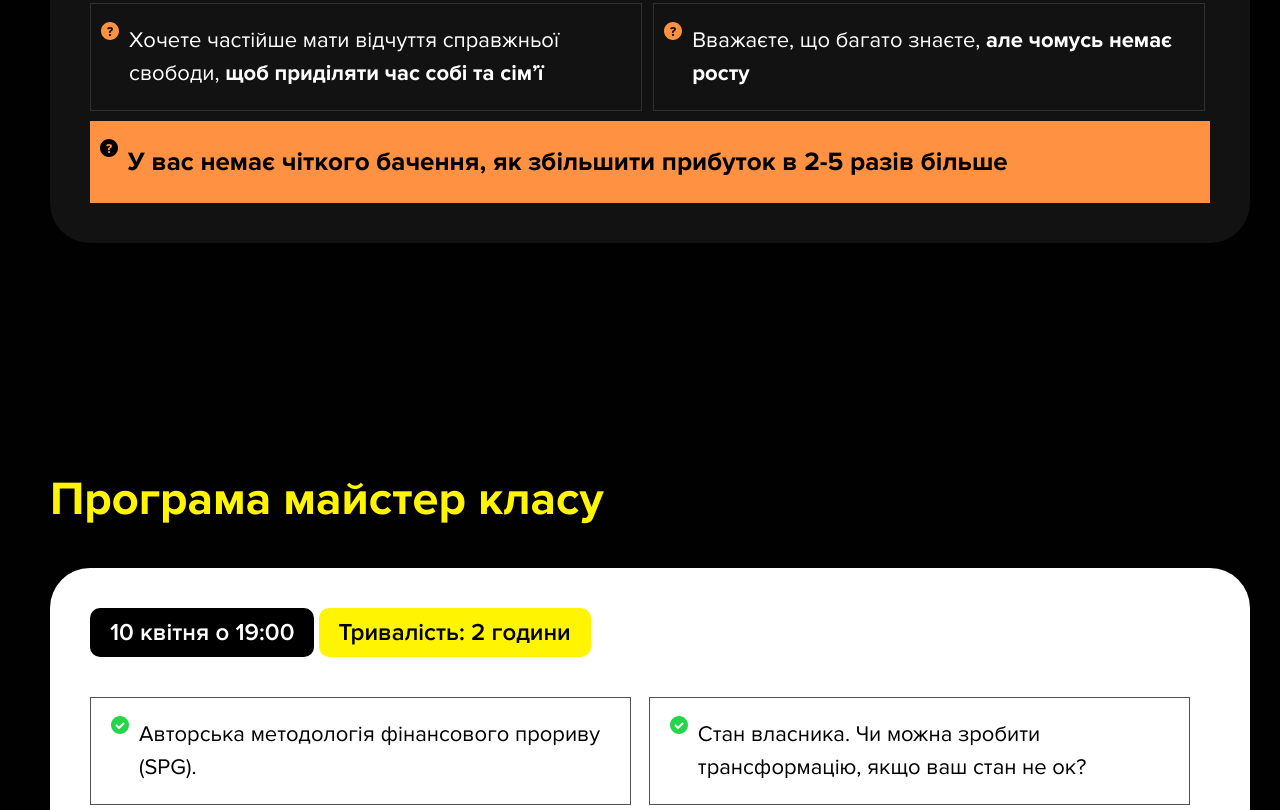
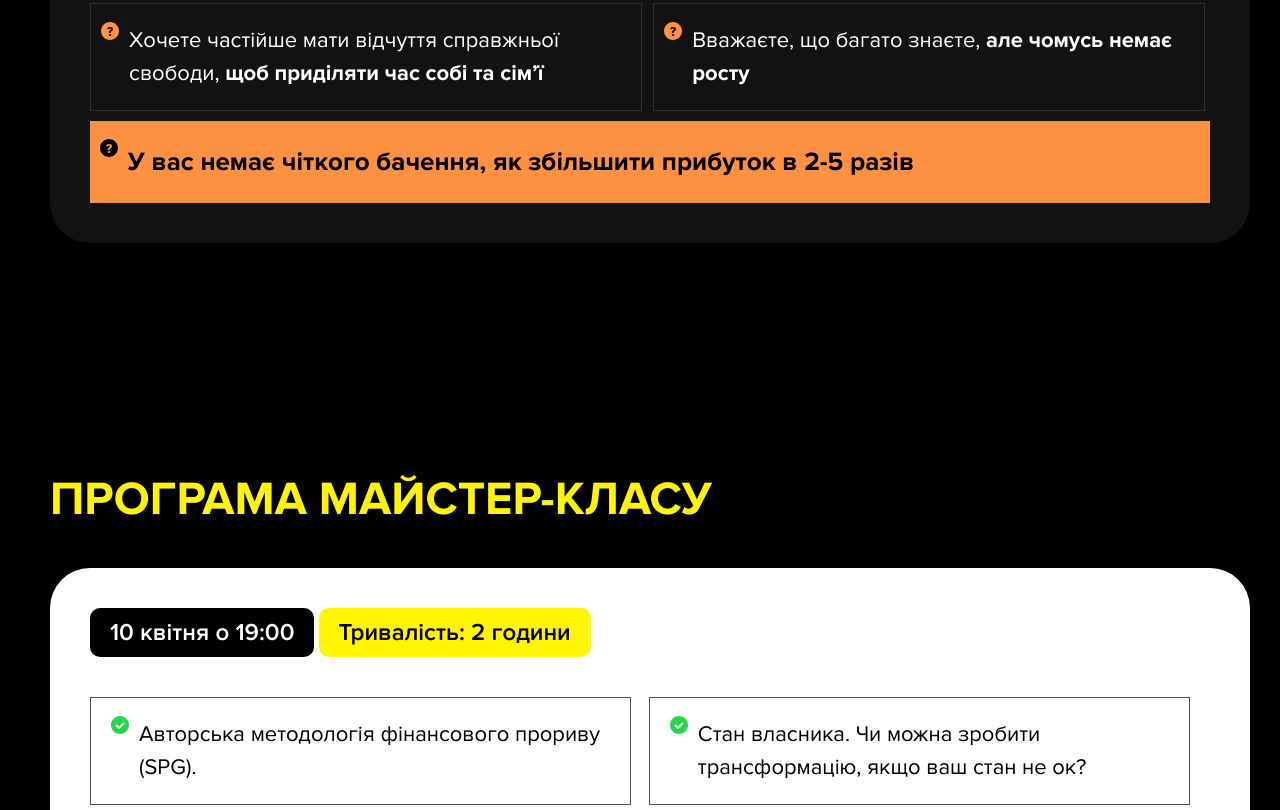
Before and after one commit to pnevmat/sonmax-holding-transform, a website built with Parcel: page src/index.html in a window 1280 px wide. Shown: the part 2490-3300 px from the top of the page. Built offline with nearby package versions, Linux system fonts and the light colour scheme.

Commit message:
fixes layout and content

```diff
--- a/src/layout/finalOffer.html
+++ b/src/layout/finalOffer.html
@@ -5,7 +5,9 @@
         ЗАПОВНЮЙТЕ ВАШІ ДАНІ ТА ДОЛУЧАЙТЕСЬ ДО УЧАСНИКІВ МАЙСТЕР КЛАСУ
       </span>
       <div class="finalOfferTextWrapper">
-        <span class="finalOfferText">«ТРАНСФОРМАЦІЯ БІЗНЕС-МОДЕЛІ»</span>
+        <span class="finalOfferText upperCase"
+          >«6 точок трансформації бізнесу»</span
+        >
         <img class="arrowPc" src="./images/arrow-right.png" alt="Стрілка" />
         <img class="arrowMobile" src="./images/arrow-down.png" alt="Стрілка" />
       </div>
--- a/src/layout/invintation.html
+++ b/src/layout/invintation.html
@@ -127,7 +127,7 @@
           />
         </div>
         <span class="invintationQuestionText">
-          У вас немає чіткого бачення, як збільшити прибуток в 2-5 разів більше
+          У вас немає чіткого бачення, як збільшити прибуток в 2-5 разів
         </span>
       </div>
     </div>
--- a/src/layout/masterclassProgram.html
+++ b/src/layout/masterclassProgram.html
@@ -1,6 +1,8 @@
 <div class="masterclassProgramContainer">
   <div class="masterclassProgramWrapper">
-    <span class="masterclassProgramTitle">Програма майстер класу</span>
+    <span class="masterclassProgramTitle upperCase"
+      >Програма майстер-класу</span
+    >
     <div class="masterclassProgramListContainer">
       <span class="masterclassProgramDate" masterclassprogramdate> </span>
       <span class="masterclassProgramLength">Тривалість: 2 години</span>
```
